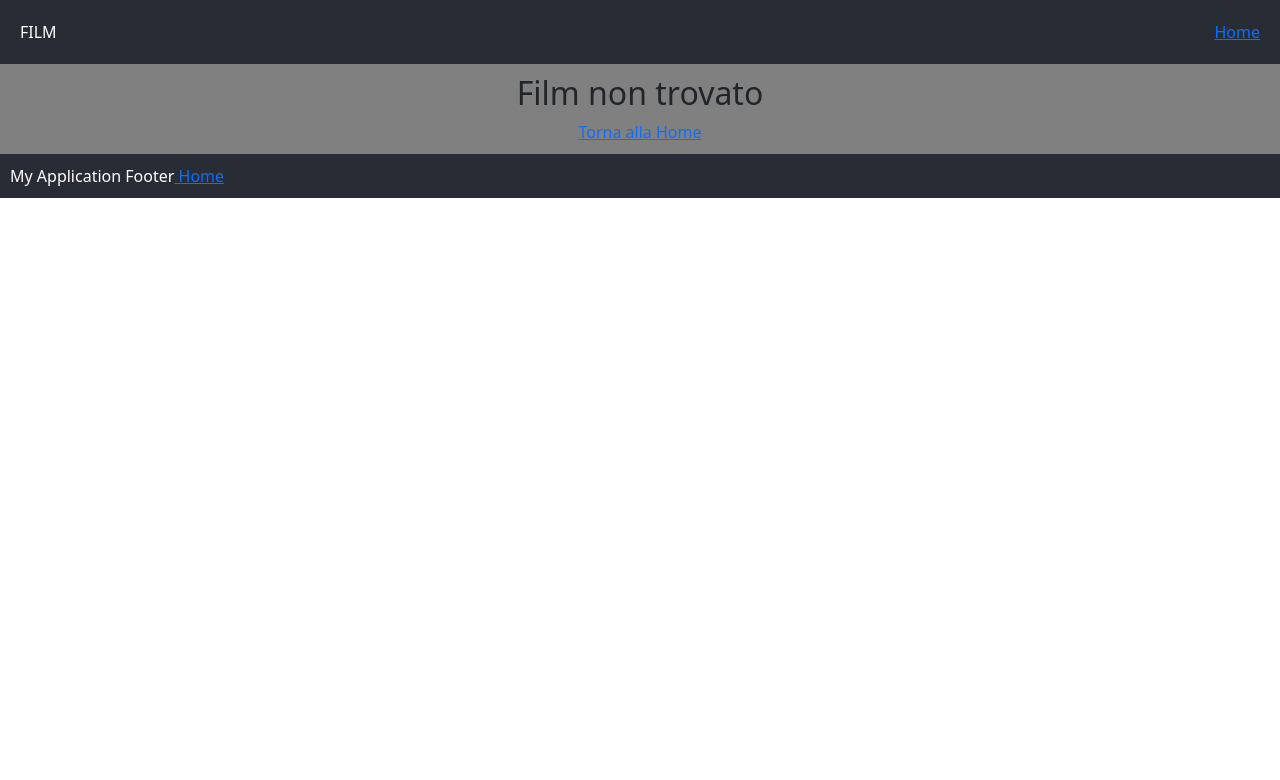
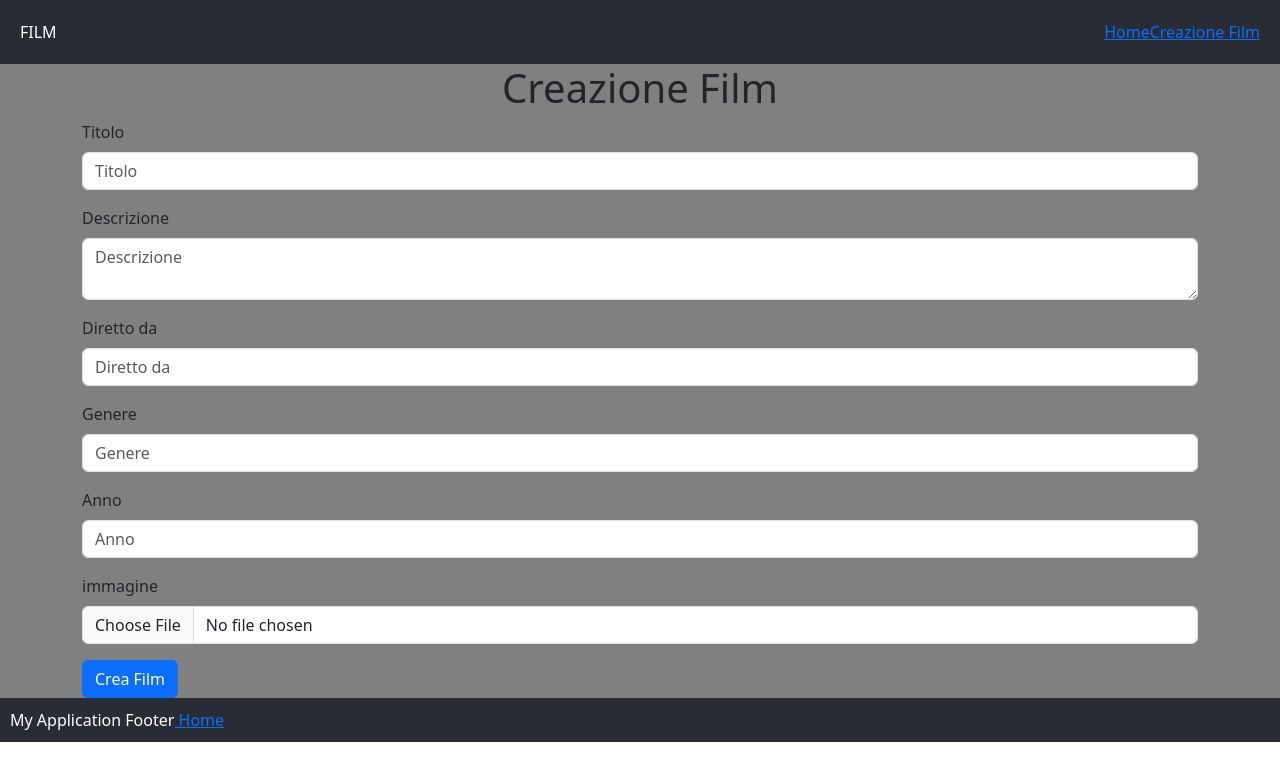
Before and after one commit to GiancarloRamondino/webapp-react, a React (Vite) app: page /movie/create in a window 1280 px wide. Shown: the top 780 px of the page. Built offline with nearby package versions, Linux system fonts and the light colour scheme; no server answers.

Commit message:
[UPD]  create Movie

```diff
--- a/src/App.jsx
+++ b/src/App.jsx
@@ -3,6 +3,7 @@ import MoviePage from './pages/MoviePage.jsx'
 import NotFoundPage from './pages/NotFoundPage.jsx'
 import HomePage from './pages/HomePage.jsx'
 import  DefaultLayout  from './layouts/DefaultLayout.jsx'
+import CreateMoviePage from './pages/CreateMoviePage.jsx'
 
 function App() {
   // Questo è il componente principale che imposta il routing
@@ -12,6 +13,7 @@ function App() {
         <Route path="/" element={<DefaultLayout />}>
           <Route index element={<HomePage />} />
           <Route path="movie/:id" element={<MoviePage />} />
+          <Route path="movie/create" element={<CreateMoviePage />} />
           <Route path="*" element={<NotFoundPage />} />
         </Route>
       </Routes>
--- a/src/components/Headers.jsx
+++ b/src/components/Headers.jsx
@@ -10,6 +10,7 @@ function Headers({ headers }) {
       <div className="d-flex gap-2">
         <div>
           <Link to="/">Home</Link>
+          <Link to="movie/create">Creazione Film</Link>
         </div>
       </div>
     </div>
--- /dev/null
+++ b/src/pages/CreateMoviePage.jsx
@@ -0,0 +1,125 @@
+import { useState } from "react";
+import axios from "axios";
+
+const initialData = {
+    title: "",
+    abstract: "",
+    director: "",
+    genre: "",
+    release_year: "",
+    image: ""
+};
+
+const CreateMoviePage = () => {
+    const [formData, setFormData] = useState(initialData);
+
+    // Gestione del cambiamento dei campi del form
+    const handleChange = (e) => {
+      const { name, value, type, files } = e.target;
+    if (type === "file") {
+      setFormData(prev => ({
+        ...prev,
+        [name]: files && files.length > 0 ? files[0] : ""
+      }));
+    } else {
+      setFormData(prev => ({
+        ...prev,
+        [name]: value
+      }));
+    }
+    };
+
+    const handleSubmit = (e) => {
+        axios.post("http://localhost:3001/api/movies", formData, {
+            headers: {
+                "Content-Type": "multipart/form-data"
+            }
+        })
+        .then(response => {
+            console.log("Film creato con successo:", response.data);
+            // Resetta il form dopo la creazione
+            setFormData(initialData);
+        })
+        .catch(error => {
+            console.error("Errore nella creazione del film:", error);
+        });
+        e.preventDefault(); // Previene il comportamento di submit predefinito del form
+    };
+
+    return (
+      <div className="container">
+        <h1 className="text-center">Creazione Film</h1>
+        <form onSubmit={handleSubmit}>
+          <div className="mb-3">
+            <label htmlFor="title" className="form-label">Titolo</label>
+            <input
+              type="text"
+              className="form-control"
+              name="title"
+              placeholder="Titolo"
+              value={formData.title}
+              onChange={handleChange}
+            />
+          </div>
+          <div className="mb-3">
+            <label htmlFor="abstract" className="form-label">Descrizione</label>
+            <textarea
+              className="form-control"
+              name="abstract"
+              placeholder="Descrizione"
+              value={formData.abstract}
+              onChange={handleChange}
+            >
+            </textarea>
+          </div>
+          <div className="mb-3">
+            <label htmlFor="director" className="form-label">Diretto da</label>
+            <input
+              type="text"
+              className="form-control"
+              name="director"
+              placeholder="Diretto da"
+              value={formData.director}
+              onChange={handleChange}
+            />
+          </div>
+          <div className="mb-3">
+            <label htmlFor="genre" className="form-label">Genere</label>
+            <input
+              type="text"
+              className="form-control"
+              name="genre"
+              placeholder="Genere"
+              value={formData.genre}
+              onChange={handleChange}
+            />
+          </div>
+          <div className="mb-3">
+            <label htmlFor="release_year" className="form-label">Anno</label>
+            <input
+              type="text"
+              className="form-control"
+              name="release_year"
+              placeholder="Anno"
+              value={formData.release_year}
+              onChange={handleChange}
+            />
+          </div>
+          <div className="mb-3">
+            <label htmlFor="image" className="form-label">immagine</label>
+            <input
+              type="file"
+              className="form-control"
+              name="image" //deve concidere con router del backend
+              placeholder="Immagine"
+              id="image"
+              onChange={handleChange}
+            />
+          </div>
+          <button type="submit" className="btn btn-primary">Crea Film</button>
+        </form>
+      </div>
+    );
+}
+
+export default CreateMoviePage;
```
